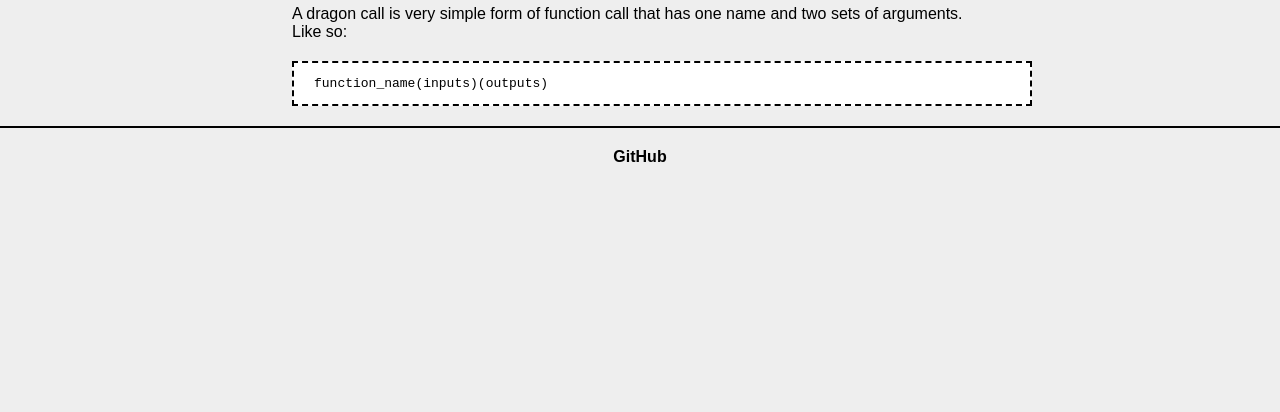
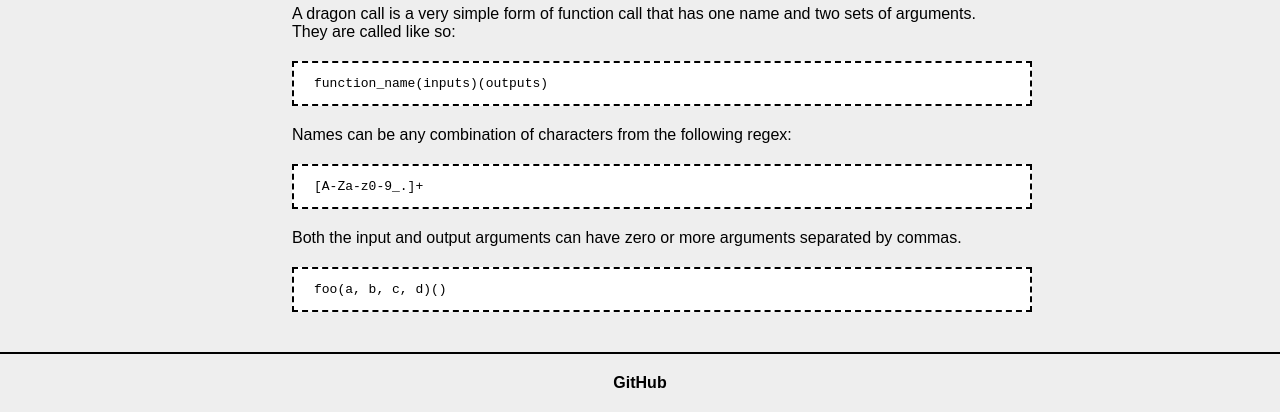
Before and after one commit to abradinjapan/dragon-programming-language.com, a plain HTML site: page index.html in a window 1280 px wide. Shown: the part 525-937 px from the top of the page. Before the commit the page ends 800 px from the top, so only its background shows below. Drawn offline with Linux system fonts and the light colour scheme.

Commit message:
Worked on tutorial home page.

```diff
--- a/scripting.js
+++ b/scripting.js
@@ -42,6 +42,15 @@ let site_json = {
                     type: "external_link",
                     data: "To the battlefield where the dragon fights a brave knight...",
                     link: "https://github.com/abradinjapan/dragon-testing"
+                },
+                {
+                    type: "header",
+                    data: "Dragon Website Repository",
+                },
+                {
+                    type: "external_link",
+                    data: "To the dragon's final resting place...",
+                    link: "https://github.com/abradinjapan/dragon-programming-language.com"
                 }
             ]
         },
@@ -71,20 +80,36 @@ let site_json = {
                     data: "Dragon is a scripting language designed primarily for compiler development. Although the language still lacks many features, the base of the language is mainly fleshed out. And I wish to create a tutorial around it."
                 },
                 {
+                    type: "header",
+                    data: "Basic Syntax"
+                },
+                {
                     type: "text",
                     data: "Dragon has what I like to call a statement centered syntax. In other words, the syntax revolves around a type of statement. The dragon call."
                 },
                 {
-                    type: "header",
-                    data: "Dragon Calls"
-                },
-                {
                     type: "text",
-                    data: "A dragon call is very simple form of function call that has one name and two sets of arguments. Like so:"
+                    data: "A dragon call is a very simple form of function call that has one name and two sets of arguments. They are called like so:"
                 },
                 {
                     type: "code_block",
                     data: "function_name(inputs)(outputs)"
+                },
+                {
+                    type: "text",
+                    data: "Names can be any combination of characters from the following regex:"
+                },
+                {
+                    type: "code_block",
+                    data: "[A-Za-z0-9_.]+"
+                },
+                {
+                    type: "text",
+                    data: "Both the input and output arguments can have zero or more arguments separated by commas."
+                },
+                {
+                    type: "code_block",
+                    data: "foo(a, b, c, d)()"
                 }
             ]
         }
@@ -140,7 +165,7 @@ function generate_text(text) {
 // write code block
 function generate_code_block(text) {
     // build code
-    return ("<div class=\"page_document_code_block\"><pre>" + text + "</pre></div>");
+    return ("<div class=\"page_document_code_block_container\"><div class=\"page_document_code_block\"><pre class=\"page_document_code_block_pre\">" + text + "</pre></div></div>");
 }
 
 // write external link
--- a/stylesheet.css
+++ b/stylesheet.css
@@ -357,6 +357,22 @@ body {
     width: 100%;
 }
 
+.page_document_code_block_container {
+    margin: var(--no-margin-pixel-thickness);
+    padding-bottom: var(--page-document-text-padding-thickness);
+    padding-left: var(--no-padding-pixel-thickness);
+    padding-right: var(--no-padding-pixel-thickness);
+    padding-top: var(--no-padding-pixel-thickness);
+    color: var(--normal-text-color);
+    border-color: var(--border-color);
+    border-top-width: var(--no-border-pixel-thickness);
+    border-bottom-width: var(--no-border-pixel-thickness);
+    border-left-width: var(--no-border-pixel-thickness);
+    border-right-width: var(--no-border-pixel-thickness);
+    background-color: var(--background-color);
+    width: 100%;
+}
+
 .page_document_code_block {
     margin: var(--no-margin-pixel-thickness);
     padding-bottom: var(--no-padding-pixel-thickness);
@@ -373,3 +389,7 @@ body {
     background-color: var(--code-background-color);
     width: 100%;
 }
+
+.page_document_code_block_pre {
+    white-space: pre-wrap;
+}
```
